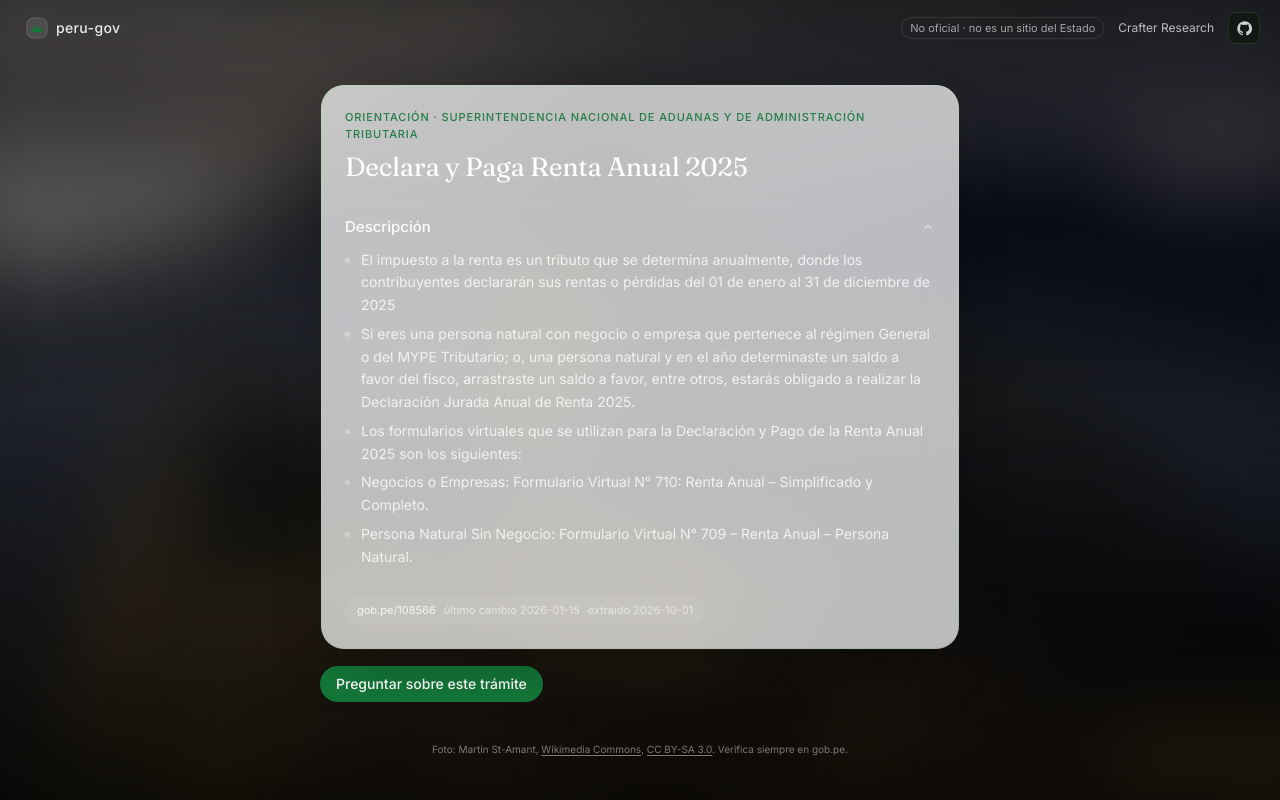
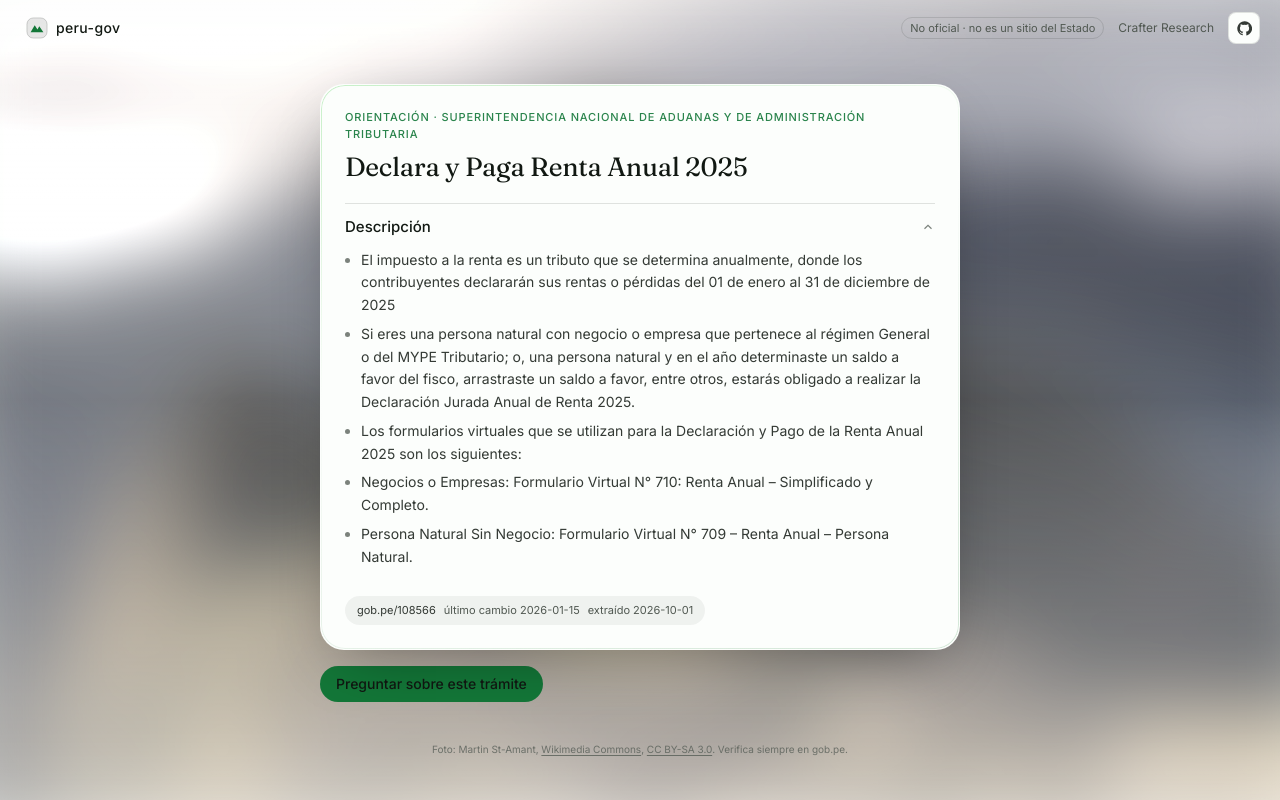
Before and after one commit to crafter-research/peru-gov, a Next.js app: page /tramite/108566 in a window 1280 px wide. Built offline with nearby package versions, Linux system fonts and the light colour scheme.

Commit message:
refactor(ui): replace fixed colors with theme tokens

```diff
--- a/src/app/layout.tsx
+++ b/src/app/layout.tsx
@@ -29,10 +29,10 @@ export default function RootLayout({ children }: LayoutProps<"/">) {
     >
       <body className="flex min-h-dvh flex-col font-sans">
         {children}
-        <footer className="px-4 pb-[max(env(safe-area-inset-bottom),0.75rem)] pt-2 text-center text-[10px] text-white/45 sm:px-6">
+        <footer className="px-4 pb-[max(env(safe-area-inset-bottom),0.75rem)] pt-2 text-center text-[10px] text-muted-foreground/75 sm:px-6">
           Foto: Martin St-Amant,{" "}
           <a
-            className="underline underline-offset-2 hover:text-white/70"
+            className="underline underline-offset-2 hover:text-foreground"
             href="https://commons.wikimedia.org/wiki/File:80_-_Machu_Picchu_-_Juin_2009_-_edit.2.jpg"
             target="_blank"
             rel="noreferrer"
@@ -41,7 +41,7 @@ export default function RootLayout({ children }: LayoutProps<"/">) {
           </a>
           ,{" "}
           <a
-            className="underline underline-offset-2 hover:text-white/70"
+            className="underline underline-offset-2 hover:text-foreground"
             href="https://creativecommons.org/licenses/by-sa/3.0/"
             target="_blank"
             rel="noreferrer"
--- a/src/app/tramite/[id]/page.tsx
+++ b/src/app/tramite/[id]/page.tsx
@@ -43,7 +43,7 @@ export default async function TramitePage({
         <FichaCard ficha={ficha} />
         <Link
           href={`/?q=${encodeURIComponent(ficha.title)}`}
-          className="self-start rounded-full bg-accent px-4 py-2 text-sm font-medium text-white"
+          className="self-start rounded-full bg-accent px-4 py-2 text-sm font-medium text-foreground"
         >
           Preguntar sobre este trámite
         </Link>
--- a/src/components/backdrop.tsx
+++ b/src/components/backdrop.tsx
@@ -11,14 +11,14 @@ import photo from "../../public/machu-picchu.jpg";
 export function Backdrop({ focused }: { focused: boolean }) {
   const [loaded, setLoaded] = useState(false);
   const state = !loaded
-    ? "scale-110 blur-3xl brightness-50"
+    ? "scale-110 blur-3xl brightness-75 dark:brightness-50"
     : focused
-      ? "scale-110 blur-2xl brightness-[0.45]"
-      : "scale-100 blur-0 brightness-[0.8]";
+      ? "scale-110 blur-2xl brightness-125 saturate-50 dark:brightness-[0.45] dark:saturate-100"
+      : "scale-100 blur-0 brightness-100 dark:brightness-[0.8]";
   return (
     <div
       aria-hidden
-      className="pointer-events-none fixed inset-0 -z-10 overflow-hidden bg-[#141b15]"
+      className="pointer-events-none fixed inset-0 -z-10 overflow-hidden bg-background"
     >
       <Image
         src={photo}
@@ -29,7 +29,7 @@ export function Backdrop({ focused }: { focused: boolean }) {
         onLoad={() => setLoaded(true)}
         className={`object-cover object-[50%_40%] transition-[filter,transform] duration-[1400ms] ease-smooth will-change-[filter,transform] ${state}`}
       />
-      <div className="absolute inset-0 bg-gradient-to-b from-black/40 via-black/10 to-black/70" />
+      <div className="absolute inset-0 backdrop-overlay" />
     </div>
   );
 }
--- a/src/components/composer.tsx
+++ b/src/components/composer.tsx
@@ -76,7 +76,7 @@ export function Composer({
               type="submit"
               disabled={busy || empty}
               aria-label="Preguntar"
-              className="grid size-9 place-items-center rounded-xl bg-foreground text-background transition duration-200 ease-smooth hover:scale-105 active:scale-95 disabled:bg-white/10 disabled:text-muted-foreground disabled:hover:scale-100"
+              className="grid size-9 place-items-center rounded-xl bg-foreground text-background transition duration-200 ease-smooth hover:scale-105 active:scale-95 disabled:bg-foreground/10 disabled:text-muted-foreground disabled:hover:scale-100"
             >
               <svg
                 width="16"
--- a/src/components/ficha-card.tsx
+++ b/src/components/ficha-card.tsx
@@ -10,22 +10,22 @@ export function FichaCard({
   summary?: ReactNode;
 }) {
   return (
-    <article className="glass glass-border rounded-3xl p-5 sm:p-6">
+    <article className="glass glass-solid glass-border rounded-3xl p-5 sm:p-6">
       <p className="text-[11px] font-medium tracking-[0.08em] text-accent/90 uppercase">
         {ficha.kind} · {ficha.entity}
       </p>
-      <h2 className="mt-2 font-display text-[1.65rem] leading-tight tracking-[-0.01em] text-white">
+      <h2 className="mt-2 font-display text-[1.65rem] leading-tight tracking-[-0.01em] text-foreground">
         {ficha.title}
       </h2>
       {summary ? <div className="mt-3">{summary}</div> : null}
-      <div className="mt-5 divide-y divide-white/[0.07] border-t border-white/[0.07]">
+      <div className="mt-5 divide-y divide-border border-t border-border">
         {ficha.sections.map((s, i) => (
           <details
             key={`${s.heading}-${i}`}
             open={i === 0}
             className="group py-3"
           >
-            <summary className="flex cursor-pointer list-none items-center justify-between gap-3 text-[15px] font-medium text-white/95 [&::-webkit-details-marker]:hidden">
+            <summary className="flex cursor-pointer list-none items-center justify-between gap-3 text-[15px] font-medium text-foreground [&::-webkit-details-marker]:hidden">
               {s.heading || "Descripción"}
               <svg
                 width="14"
@@ -35,12 +35,12 @@ export function FichaCard({
                 stroke="currentColor"
                 strokeWidth="2"
                 aria-hidden="true"
-                className="shrink-0 text-white/50 transition-transform duration-300 ease-smooth group-open:rotate-180"
+                className="shrink-0 text-muted-foreground/75 transition-transform duration-300 ease-smooth group-open:rotate-180"
               >
                 <path d="m6 9 6 6 6-6" />
               </svg>
             </summary>
-            <ul className="mt-2.5 space-y-1.5 pl-4 text-sm leading-relaxed text-white/80 marker:text-white/30 [list-style:disc]">
+            <ul className="mt-2.5 space-y-1.5 pl-4 text-sm leading-relaxed text-foreground/85 marker:text-muted-foreground/75 [list-style:disc]">
               {s.items.map((item) => (
                 <li key={item}>{item}</li>
               ))}
@@ -52,9 +52,9 @@ export function FichaCard({
         href={ficha.url}
         target="_blank"
         rel="noreferrer"
-        className="mt-4 inline-flex flex-wrap items-center gap-x-2 gap-y-1 rounded-full bg-white/5 px-3 py-1.5 text-[11px] text-white/60 transition hover:bg-white/10 hover:text-white/85"
+        className="mt-4 inline-flex flex-wrap items-center gap-x-2 gap-y-1 rounded-full bg-foreground/5 px-3 py-1.5 text-[11px] text-muted-foreground transition hover:bg-foreground/10 hover:text-foreground"
       >
-        <span className="text-white/85">gob.pe/{ficha.id}</span>
+        <span className="text-foreground/85">gob.pe/{ficha.id}</span>
         {ficha.lastChanged ? (
           <span>último cambio {ficha.lastChanged}</span>
         ) : null}
--- a/src/components/site-header.tsx
+++ b/src/components/site-header.tsx
@@ -19,7 +19,7 @@ function Mark() {
         width="22"
         height="22"
         rx="7"
-        className="fill-white/10 stroke-white/20"
+        className="fill-foreground/10 stroke-foreground/20"
       />
       <path d="M5 16.5 9.5 9l3 4.5L14.5 10 19 16.5Z" className="fill-accent" />
     </svg>
@@ -35,7 +35,7 @@ export function SiteHeader({ onHome }: { onHome?: () => void }) {
     </>
   );
   const brandClass =
-    "flex items-center gap-2 rounded-xl px-1.5 py-1 text-sm text-white/90 transition hover:bg-white/5 hover:text-white";
+    "flex items-center gap-2 rounded-xl px-1.5 py-1 text-sm text-foreground transition hover:bg-foreground/5 hover:text-foreground";
   return (
     <header className="relative z-30 flex items-center justify-between gap-3 px-3 pt-[max(env(safe-area-inset-top),0.75rem)] pb-2 sm:px-5">
       {onHome ? (
@@ -52,15 +52,15 @@ export function SiteHeader({ onHome }: { onHome?: () => void }) {
           {brand}
         </Link>
       )}
-      <nav className="flex items-center gap-1.5 text-[12px] text-white/70">
-        <span className="hidden rounded-full border border-white/10 px-2 py-0.5 text-[11px] text-white/60 md:inline">
+      <nav className="flex items-center gap-1.5 text-[12px] text-muted-foreground">
+        <span className="hidden rounded-full border border-border px-2 py-0.5 text-[11px] text-muted-foreground md:inline">
           No oficial · no es un sitio del Estado
         </span>
         <a
           href="https://crafter.ing"
           target="_blank"
           rel="noreferrer"
-          className="rounded-lg px-2 py-1 transition hover:bg-white/5 hover:text-white"
+          className="rounded-lg px-2 py-1 transition hover:bg-foreground/5 hover:text-foreground"
         >
           Crafter Research
         </a>
@@ -68,7 +68,7 @@ export function SiteHeader({ onHome }: { onHome?: () => void }) {
           href={REPO}
           target="_blank"
           rel="noreferrer"
-          className="grid size-8 place-items-center rounded-lg border border-white/10 bg-[#121813] text-white/80 transition hover:border-white/20 hover:text-white"
+          className="grid size-8 place-items-center rounded-lg border border-border bg-surface text-foreground/85 transition hover:border-foreground/20 hover:text-foreground"
         >
           <span className="sr-only">Repositorio en GitHub</span>
           <svg
--- a/src/components/voice-button.tsx
+++ b/src/components/voice-button.tsx
@@ -58,7 +58,7 @@ export function VoiceButton({ onText }: { onText: (text: string) => void }) {
       onClick={toggle}
       aria-label={listening ? "Detener dictado" : "Dictar por voz"}
       aria-pressed={listening}
-      className={`grid size-9 place-items-center rounded-xl transition duration-200 ${listening ? "bg-accent/20 text-accent" : "text-white/60 hover:bg-white/5 hover:text-white"}`}
+      className={`grid size-9 place-items-center rounded-xl transition duration-200 ${listening ? "bg-accent/20 text-accent" : "text-muted-foreground hover:bg-foreground/5 hover:text-foreground"}`}
     >
       <svg
         width="18"
```
Also changed, not shown: src/components/assistant.tsx (+13 -13 lines).
